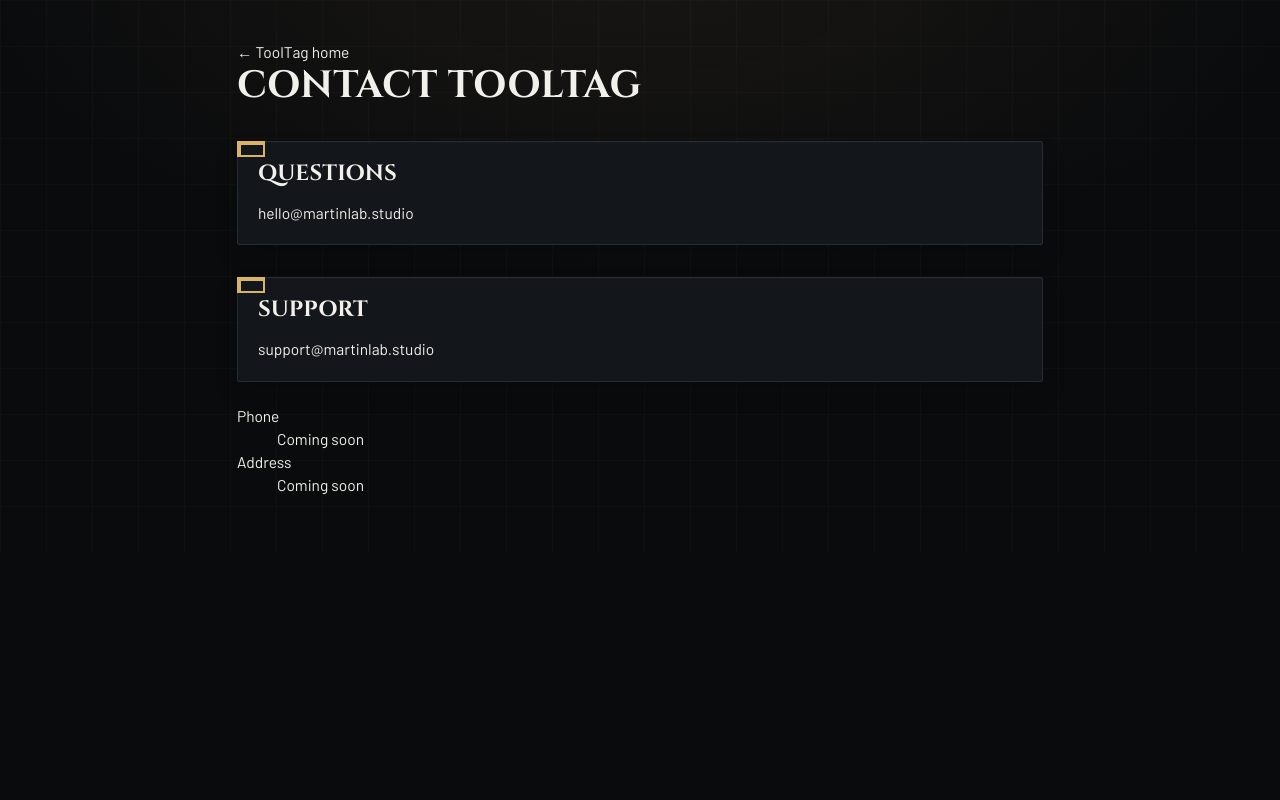
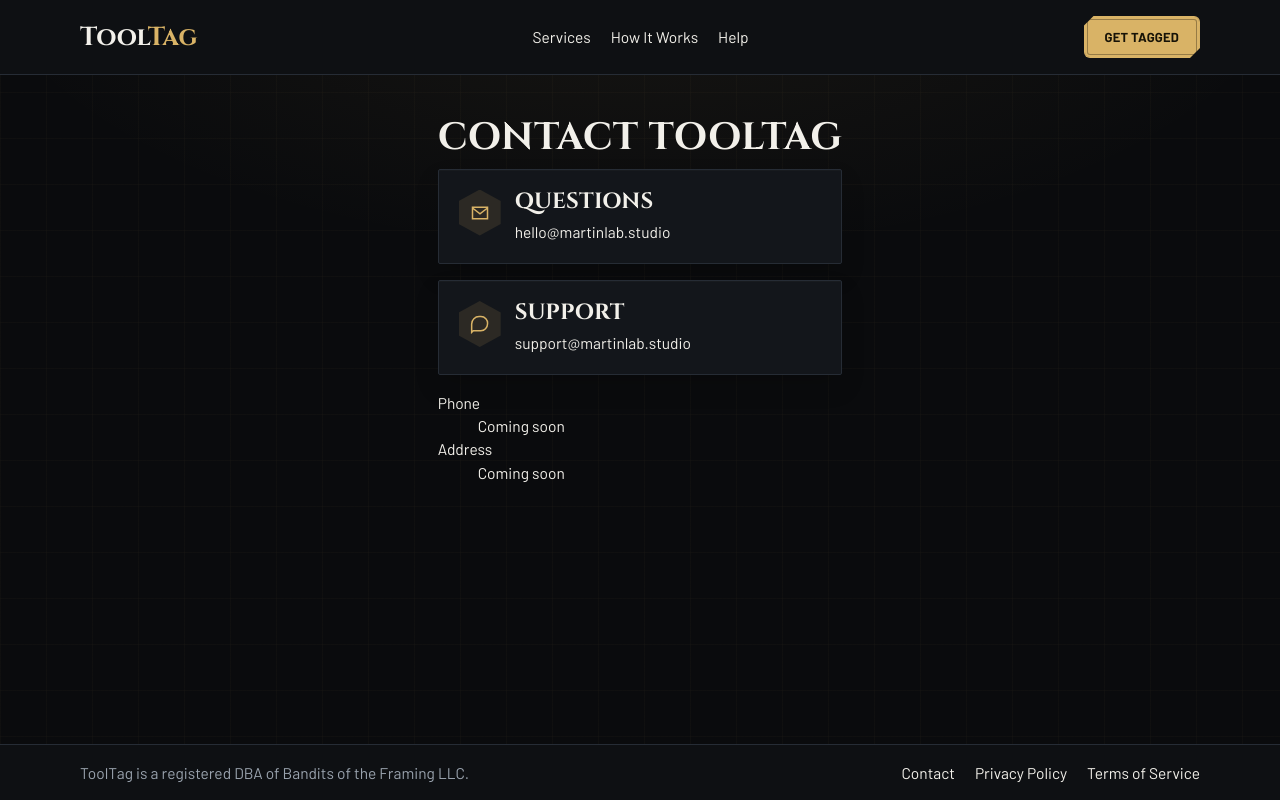
Before and after one commit to Tool-Tag/website, a Next.js app: page /contact in a window 1280 px wide. Built offline with nearby package versions, Linux system fonts and the light colour scheme.

Commit message:
Add Contact icons and public navigation

```diff
--- a/public/hextech-unified.css
+++ b/public/hextech-unified.css
@@ -555,3 +555,26 @@ fieldset.role-chips { border: 1px solid var(--line); border-radius: 8px; padding
 #tracking-payment { scroll-margin-top: 24px; }
 
 .timeline-completed-toggle { width: fit-content; max-width: 100%; height: auto; white-space: normal; overflow: visible; text-overflow: clip; }
+
+.contact-site { min-height: 100dvh; display: flex; flex-direction: column; }
+.contact-header, .contact-footer {
+  display: flex; align-items: center; justify-content: space-between; flex-wrap: wrap;
+  gap: 12px 24px; padding: 16px max(20px, calc((100% - 1120px) / 2));
+  background: var(--inset);
+}
+.contact-header { border-bottom: 1px solid var(--line); }
+.contact-header .intake-brand, .contact-footer p { margin: 0; }
+.contact-header nav, .contact-footer nav { display: flex; flex-wrap: wrap; gap: 12px 20px; }
+.contact-header nav a, .contact-footer a { color: var(--ink); }
+.contact-header nav a:hover, .contact-footer a:hover { color: var(--gold); }
+.contact-footer { margin-top: auto; border-top: 1px solid var(--line); color: var(--muted); }
+.contact-skip { position: absolute; z-index: 10; inset: 8px auto auto 8px; transform: translateY(-200%); }
+.contact-skip:focus { transform: none; background: var(--inset); padding: 8px 12px; }
+.contact-cards { display: grid; grid-template-columns: repeat(auto-fit, minmax(min(100%, 260px), 1fr)); gap: 16px; }
+.contact-cards .panel { display: flex; align-items: flex-start; gap: 14px; margin: 0; }
+.contact-cards .panel::before { content: none; }
+.contact-cards .panel h2 { margin: 0 0 6px; }
+.contact-cards .panel a { overflow-wrap: anywhere; }
+@media (max-width: 580px) {
+  .contact-header nav { order: 1; width: 100%; }
+}
--- a/src/app/contact/page.tsx
+++ b/src/app/contact/page.tsx
@@ -1,5 +1,6 @@
 import type { Metadata } from "next";
 import Link from "next/link";
+import { HexIcon } from "@/components/hex-icon";
 
 export const metadata: Metadata = {
   title: "Contact — ToolTag",
@@ -8,17 +9,40 @@ export const metadata: Metadata = {
 };
 
 export default function ContactPage() {
-  return <main className="public legal-page">
-    <Link href="/">← ToolTag home</Link>
+  return <div className="contact-site">
+    <a className="contact-skip" href="#main">Skip to content</a>
+    <header className="contact-header">
+      <Link className="intake-brand" href="/" aria-label="ToolTag home">Tool<span>Tag</span></Link>
+      <nav aria-label="Main navigation">
+        <Link href="/#services">Services</Link>
+        <Link href="/#how">How It Works</Link>
+        <Link href="/help">Help</Link>
+      </nav>
+      <Link className="button gold" href="/get-tagged">Get Tagged</Link>
+    </header>
+    <main id="main" className="public legal-page">
       <h1>Contact ToolTag</h1>
+      <div className="contact-cards">
         <section className="panel">
-      <h2>Questions</h2>
-      <a href="mailto:hello@martinlab.studio">hello@martinlab.studio</a>
+          <HexIcon name="mail" />
+          <div><h2>Questions</h2>
+            <a href="mailto:hello@martinlab.studio">hello@martinlab.studio</a></div>
         </section>
         <section className="panel">
-      <h2>Support</h2>
-      <a href="mailto:support@martinlab.studio">support@martinlab.studio</a>
+          <HexIcon name="support" />
+          <div><h2>Support</h2>
+            <a href="mailto:support@martinlab.studio">support@martinlab.studio</a></div>
         </section>
+      </div>
       <dl><dt>Phone</dt><dd>Coming soon</dd><dt>Address</dt><dd>Coming soon</dd></dl>
-  </main>;
+    </main>
+    <footer className="contact-footer">
+      <p>ToolTag is a registered DBA of Bandits of the Framing LLC.</p>
+      <nav aria-label="Footer navigation">
+        <Link href="/contact" aria-current="page">Contact</Link>
+        <Link href="/privacy">Privacy Policy</Link>
+        <Link href="/terms">Terms of Service</Link>
+      </nav>
+    </footer>
+  </div>;
 }
--- a/src/components/hex-icon.tsx
+++ b/src/components/hex-icon.tsx
@@ -6,6 +6,7 @@ const paths:Record<string,string>={
  job:'M3 7l9-5 9 5v10l-9 5-9-5zM3 7l9 5 9-5M12 12v10',
  route:'M3 7h11v10H3zM14 10h4l3 4v3h-7zM5 20h4M16 20h4',
  lost:'M12 8v5M12 17h.01M10 3L2 19h20L14 3z',
+ mail:'M3 5h18v14H3zM3 6l9 7 9-7',
  support:'M21 12a8 8 0 0 1-8 8H4l-2 2V12a9 9 0 0 1 9-9h2a8 8 0 0 1 8 9z',
  finance:'M12 2v20M17 6c-1-1-3-2-5-2-6 0-7 7 0 8s6 8 0 8c-2 0-4-1-5-2',
  customer:'M8 11a4 4 0 1 0 0-8 4 4 0 0 0 0 8zM1 22v-3a7 7 0 0 1 14 0v3M17 4a4 4 0 0 1 0 8M20 22v-3a7 7 0 0 0-3-6',
```
Lines whose indentation alone changed are shown as unchanged.
